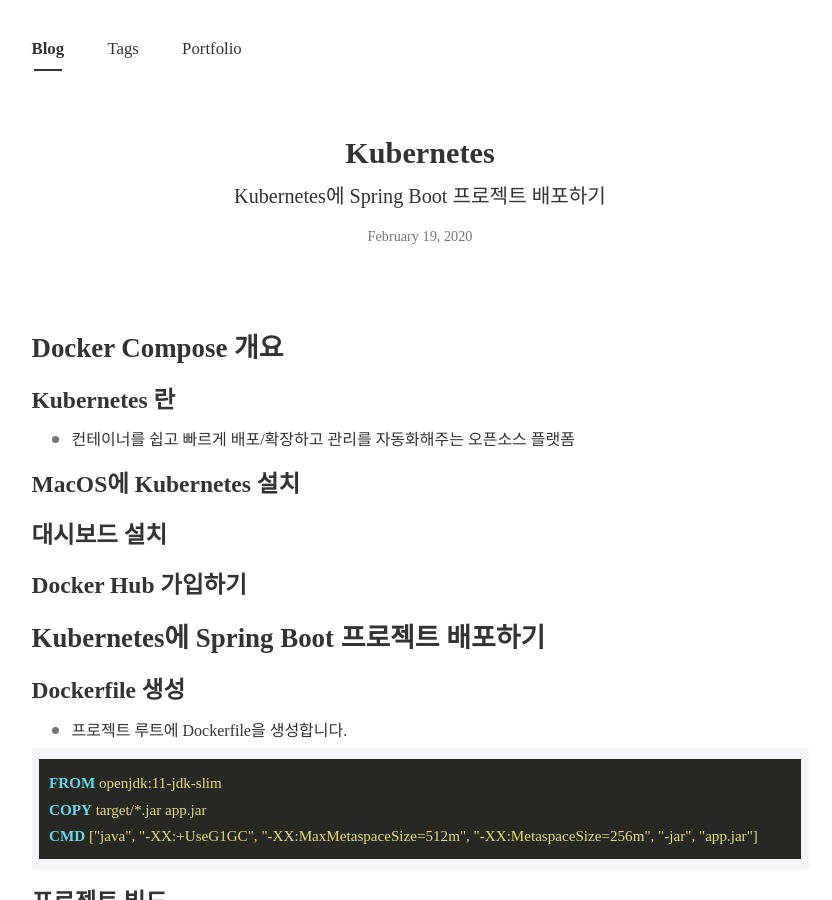
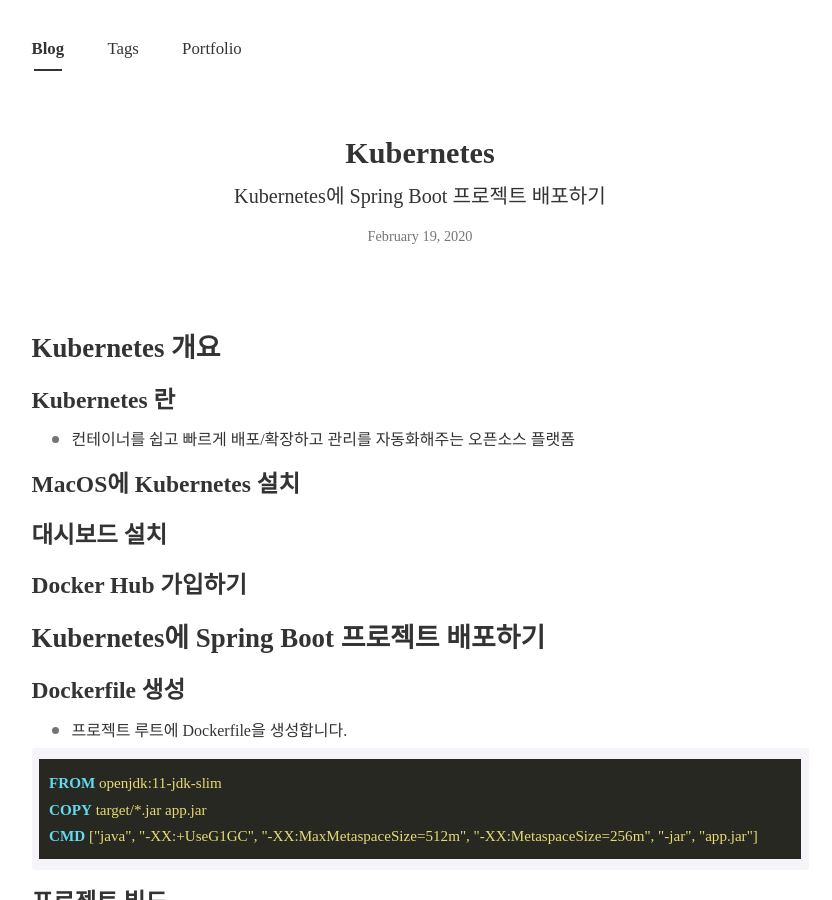
Before and after one commit to jsyang-dev/jsyang-dev.github.io, a Jekyll site: the page built from _posts/2020-02-19-kubernetes.md, in a window 1280 px wide and 900 px high. Shown: the whole window, without its empty margins (220-1052 px from the left). Built offline with Jekyll 4.4.1, drawn with Linux system fonts in a browser that asks for light colours; nearby versions of some CDN libraries; some web fonts are replaced; comment, search, counter and statistics services are not loaded.

Commit message:
Post 수정 - Kubernetes

```diff
--- a/_posts/2020-02-19-kubernetes.md
+++ b/_posts/2020-02-19-kubernetes.md
@@ -9,7 +9,7 @@ author: Jeongsu Yang
 comments: 'True'
 ---
 
-## Docker Compose 개요
+## Kubernetes 개요
 
 ### Kubernetes 란
 
```
